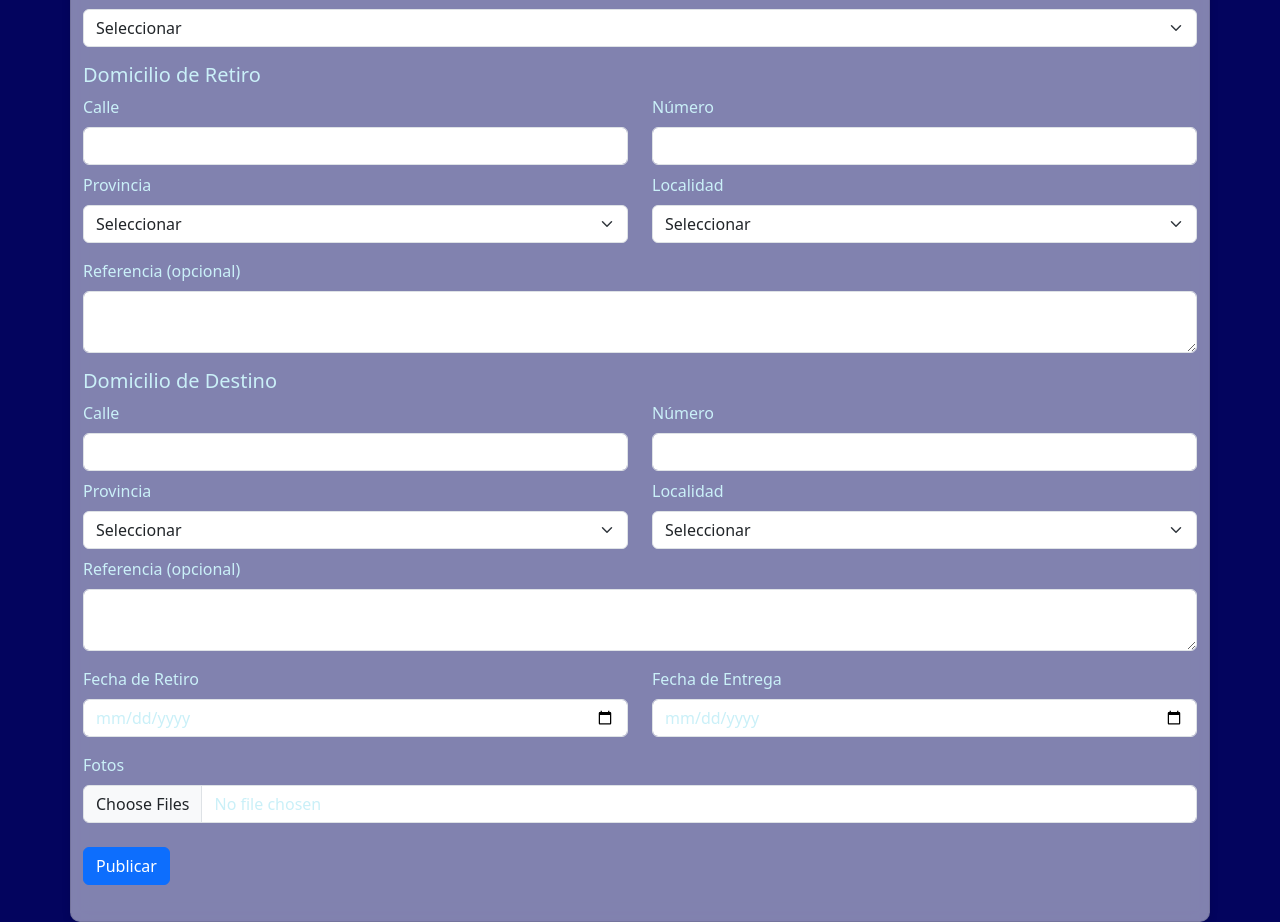
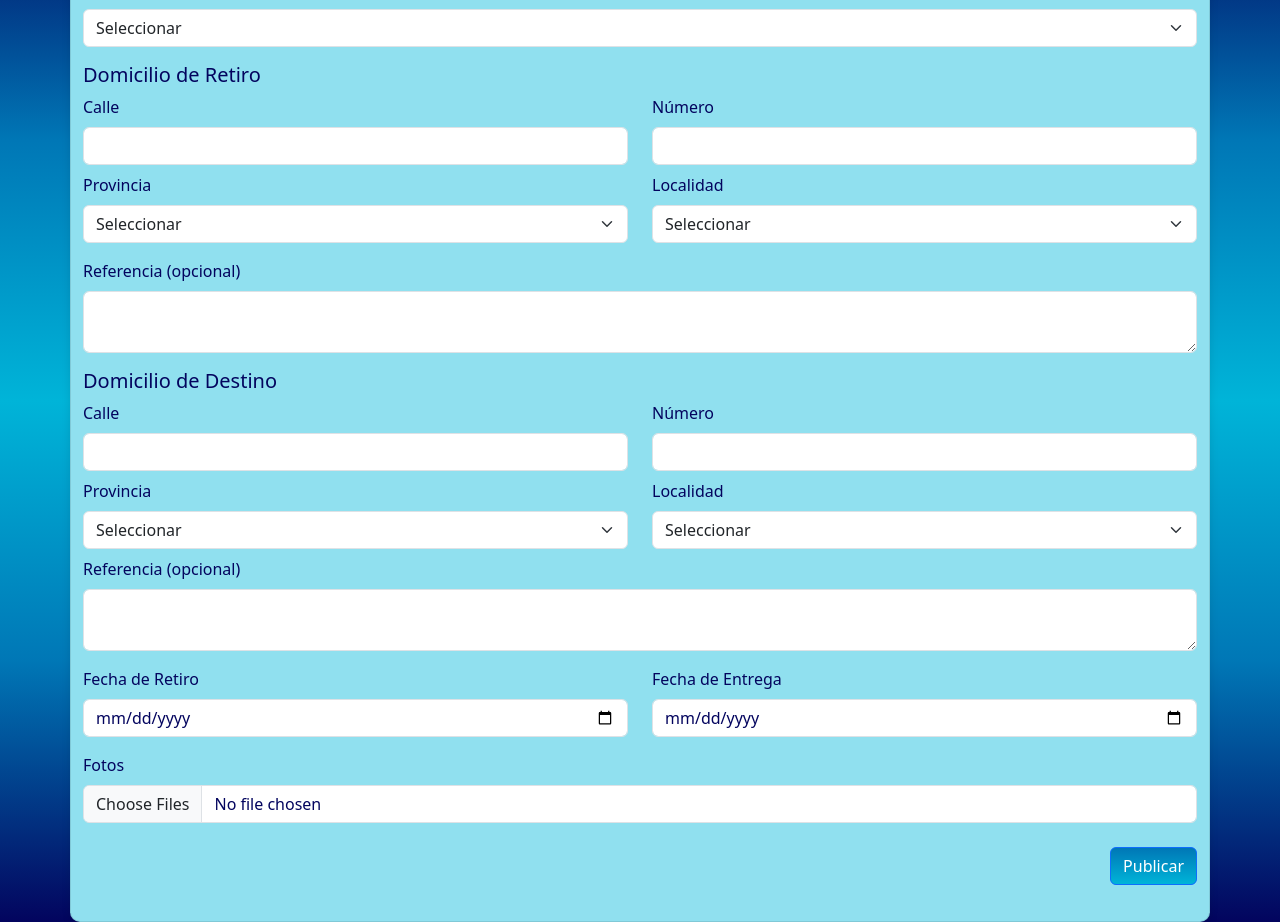
Before and after one commit to 82595-jorge-capellan/ISW-2024-Grupo-2-, a React (Vite) app in the folder Practico/Trabajos Prácticos Evaluables/TrabajoPractico6/: page / in a window 1280 px wide. Shown: the part 120-1042 px from the top of the page. Built offline with nearby package versions, Linux system fonts and the light colour scheme.

Commit message:
Cambio de front
Se cambio los colores del formulario usando la paleta de colores asignada

```diff
--- a/Practico/Trabajos Prácticos Evaluables/TrabajoPractico6/src/components/Formulario.jsx
+++ b/Practico/Trabajos Prácticos Evaluables/TrabajoPractico6/src/components/Formulario.jsx
@@ -175,9 +175,13 @@ const Formulario = () => {
               <input type="file" className="form-control" multiple />
             </div>
 
+            <div className="d-flex">
+
             <button type="submit" className="btn btn-primary mt-4 mb-3">
               Publicar
             </button>
+
+            </div>
           </form>
         </div>
 
--- a/Practico/Trabajos Prácticos Evaluables/TrabajoPractico6/src/css/Main.css
+++ b/Practico/Trabajos Prácticos Evaluables/TrabajoPractico6/src/css/Main.css
@@ -1,6 +1,10 @@
+
+
 body {
     /* background: linear-gradient(to top,  #0077B6, #03045E);  */
-    background:#03045E !important;
+    /*background:#00B4D8 !important;*/
+
+    background:linear-gradient(180deg, #03045E, #0077B6,#00B4D8,#0077B6, #03045E) !important;
     /*, , #00B4D8 */
     background-repeat: no-repeat;
     background-attachment: fixed;
@@ -9,10 +13,11 @@ body {
     margin: 0;
 
 
+
 }
 
 .formulario {
-    background-color: rgba(255, 255, 255, 0.5);
+    background-color: #90E0EF;
     border-radius: 10px;
     padding: 20px;
     box-shadow: 0 4px 8px rgba(0, 0, 0, 0.1);
@@ -24,7 +29,7 @@ body {
 
  h4, label, h2, h3, h5, input {
 
-    color: #CAF0F8 !important;
+    color: #03045E !important;
 
 }
 
@@ -35,6 +40,26 @@ body {
     padding-bottom: 15px;
 }
 
+/* Main.css */
+/*
+
+    */
+.btn-primary {
+    background: linear-gradient(180deg, #0077B6,#00B4D8); /* Degradado de azul oscuro a azul brillante /
+    color: #ffffff; / Color del texto */
+
+    margin-left: auto !important;
+    display: block;
+}
+.btn-primary:hover{
+
+    background: linear-gradient(180deg, #00B4D8, #0077B6)
+}
+
+
+
+
+
 /*
 h4, h5, h3 {
     text-decoration: underline;
```
